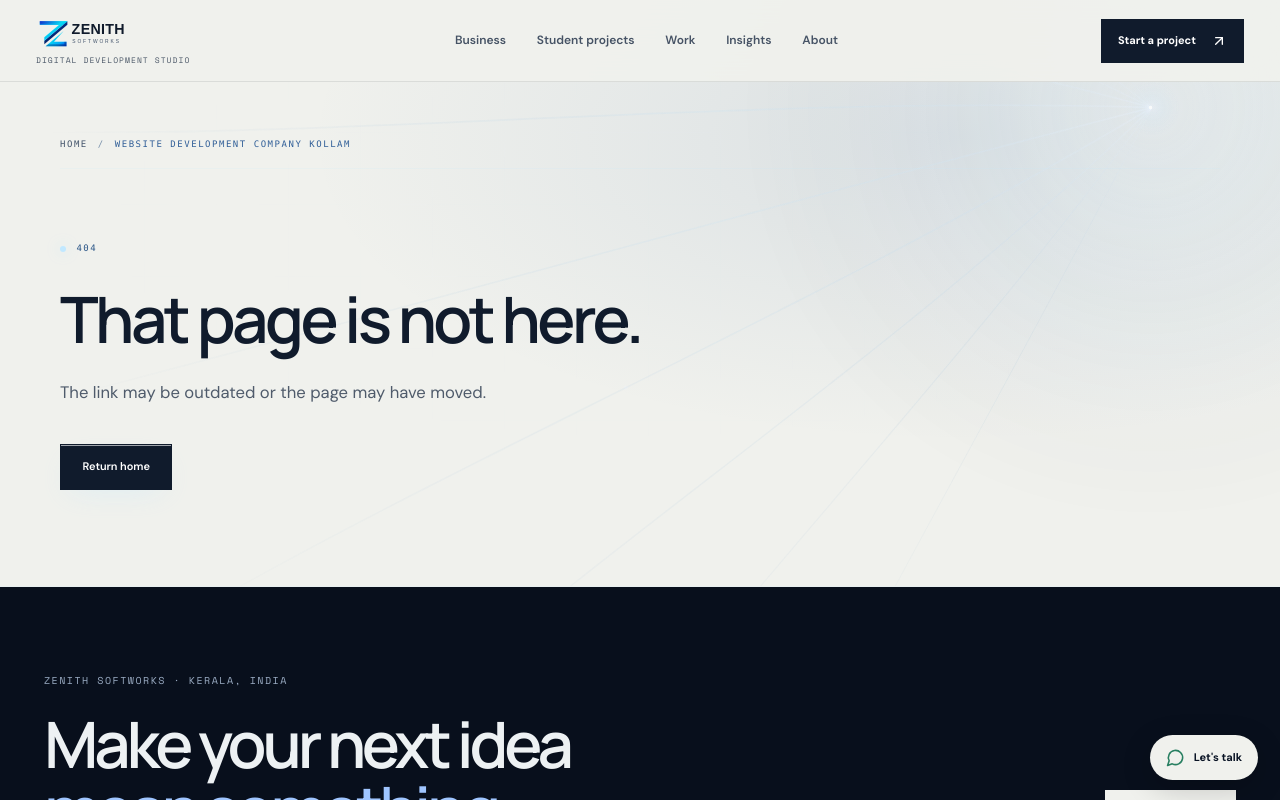
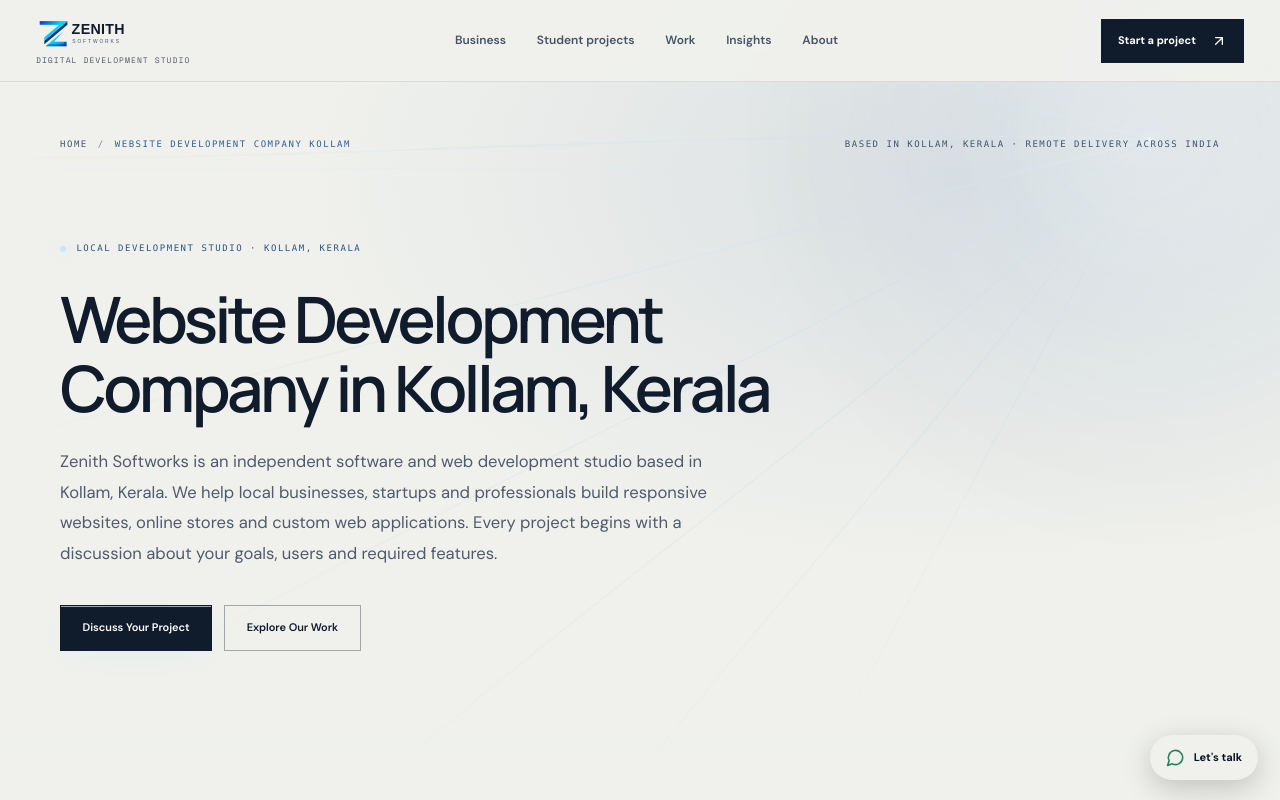
Before and after one commit to musammilvilayil/zenith, a React (Vite) app: page /website-development-company-kollam in a window 1280 px wide. Shown: the top 800 px of the page. Built offline with nearby package versions, Linux system fonts and the light colour scheme.

Commit message:
Register city-specific SEO landing pages

```diff
--- a/src/App.jsx
+++ b/src/App.jsx
@@ -13,12 +13,17 @@ import WorkDetailPage from "@/pages/WorkDetailPage";
 import WorkPage from "@/pages/WorkPage";
 import BusinessPage from "@/pages/BusinessPage";
 import StudentProjectLandingPage from "@/pages/StudentProjectLandingPage";
+import LocationPage from "@/pages/LocationPage";
 
 export default function App() {
   return (
     <SiteLayout>
       <Routes>
         <Route path="/" element={<HomePage />} />
+        <Route path="/website-development-company-kollam/" element={<LocationPage location="kollam" />} />
+        <Route path="/software-development-company-kochi/" element={<LocationPage location="kochi" />} />
+        <Route path="/software-development-company-trivandrum/" element={<LocationPage location="trivandrum" />} />
+        <Route path="/website-development-company-calicut/" element={<LocationPage location="calicut" />} />
         <Route path="/business/" element={<BusinessPage />} />
         <Route path="/business/:slug/" element={<BusinessPage />} />
         <Route path="/student-projects/" element={<StudentProjectLandingPage />} />
```
